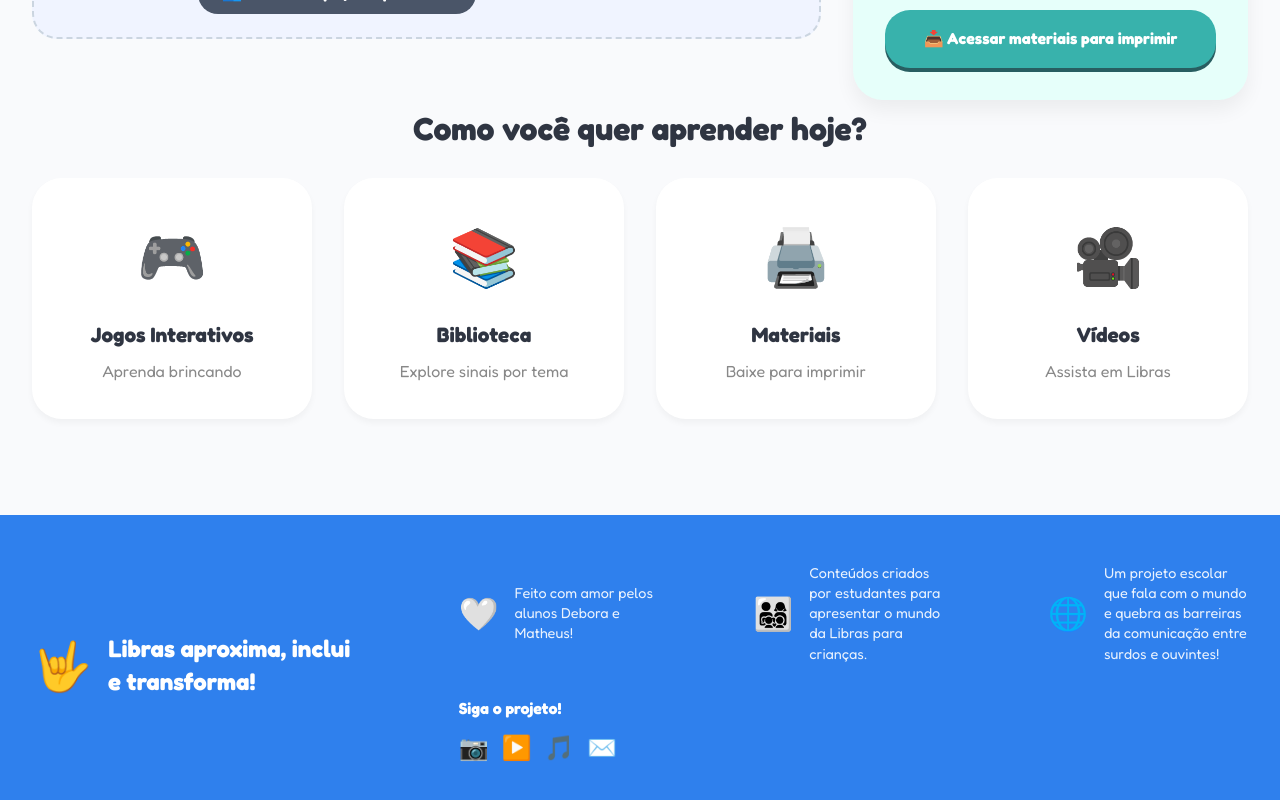
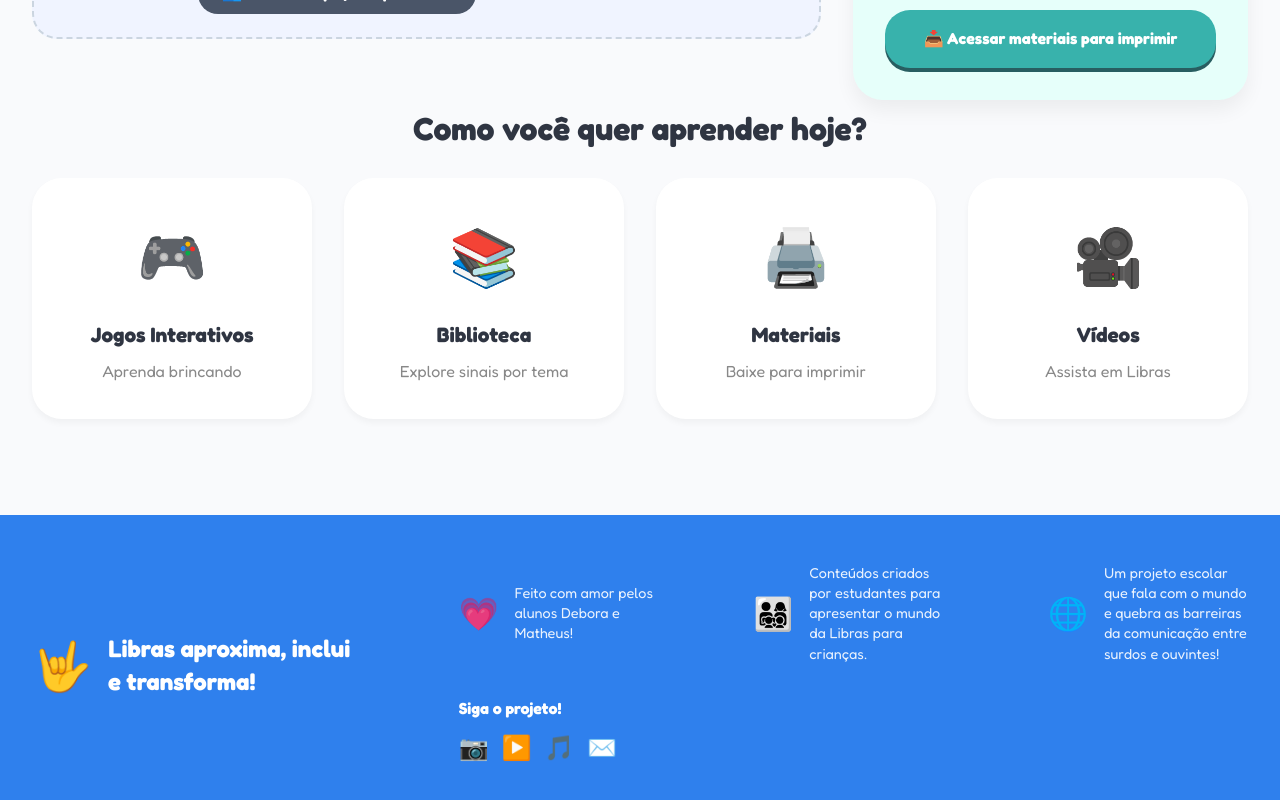
Before and after one commit to deboracarniato/Libras_Kids, a React (Vite) app: page /sobre in a window 1280 px wide. Shown: the part 1920-2720 px from the top of the page. Built offline with nearby package versions, Linux system fonts and the light colour scheme.

Commit message:
alterações

```diff
--- a/src/components/Footer.jsx
+++ b/src/components/Footer.jsx
@@ -12,7 +12,7 @@ export default function Footer() {
 
         <div className="footer-links">
           <div className="footer-col">
-            <div className="col-icon">🤍</div>
+            <div className="col-icon">💗</div>
             <p>Feito com amor pelos alunos Debora e Matheus!</p>
           </div>
           <div className="footer-col">
--- a/src/pages/Materiais.jsx
+++ b/src/pages/Materiais.jsx
@@ -5,8 +5,8 @@ export default function Materiais() {
   const materiais = [
     {
       id: 1,
-      title: 'Apostila Básica de Libras Kids',
-      description: 'Uma apostila completa com as lições iniciais de alfabeto, cores e números, cheia de desenhos para colorir.',
+      title: 'Asquelzinho e Debinha: Uma Viagem Pelo Mundo da Libras',
+      description: 'Uma apostila completa com as lições iniciais de alfabeto, cores e números para professores apresentarem o mundo da Libras para as crianças!',
       category: 'Iniciante',
       type: 'Apostila',
       link: '#'
```
